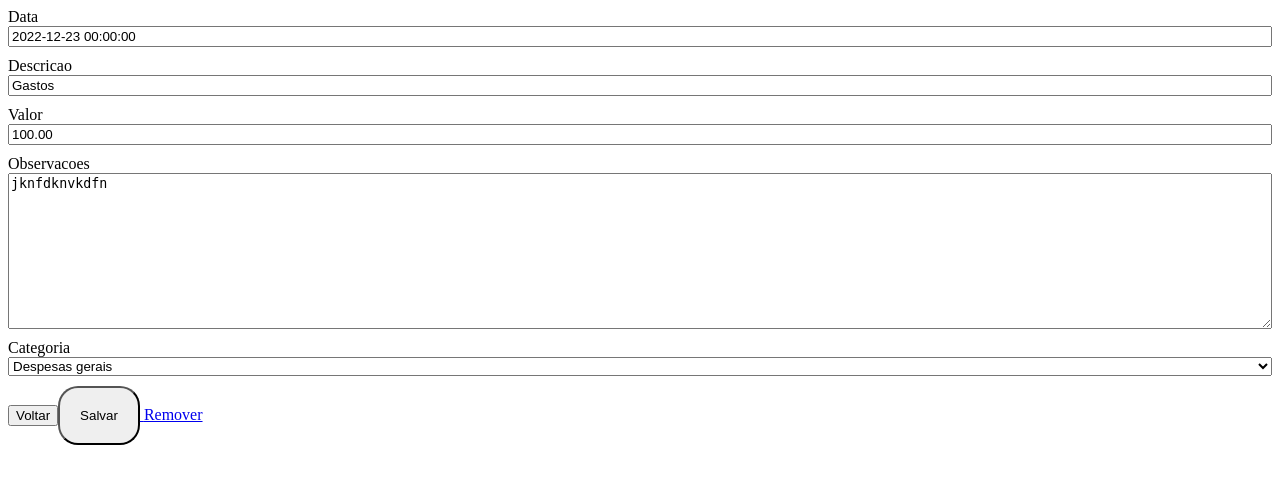
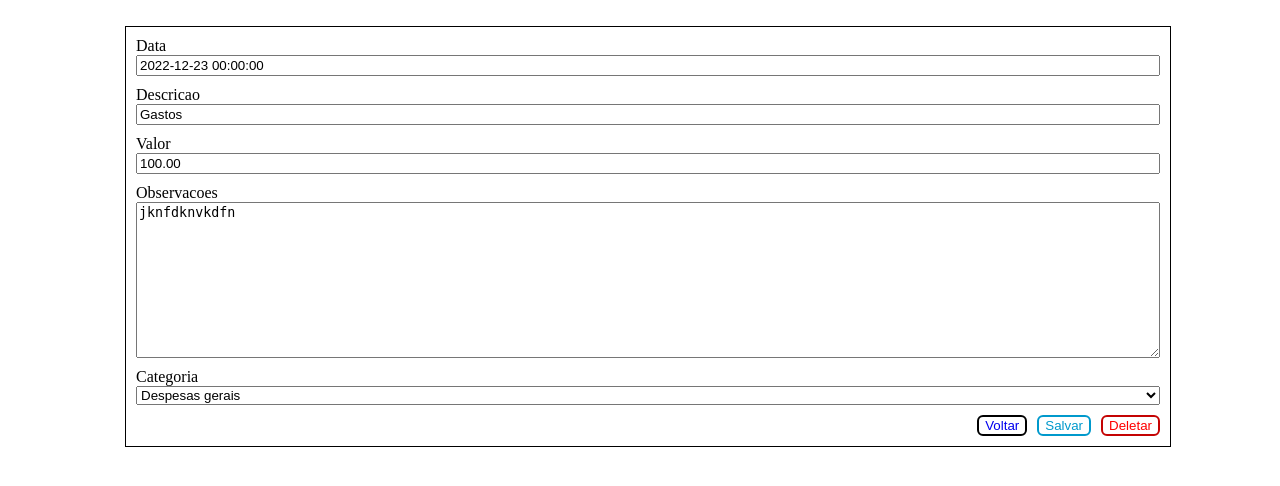
Before and after one commit to CarolinaRodrigues/crud-django, a Django app: page /update/10/ in a window 1280 px wide. Shown: the top 486 px of the page. Run offline with Django 4.2, Linux system fonts and the light colour scheme; data comes from the database, SQL or seed files in the repository; both versions use the stored data as it was after the commit.

Commit message:
melhorando style css e add container

```diff
--- a/contas/templates/contas/form.html
+++ b/contas/templates/contas/form.html
@@ -10,6 +10,7 @@
     <link rel="stylesheet" href="{% static 'css/style.css' %}">
 </head>
 <body>
+    <div class="container">
     <form action="" method="post">
         {% csrf_token %}
 
@@ -19,12 +20,19 @@
             {{ field }}
         </div>
         {% endfor%}
+        <div class="btn-group">
+            <button class="btn" type="button" ><a class="remove-line" href="{% url 'url_home' %}">Voltar</a</button>
+            <button class="btn btn-style-1" type="submit">Salvar</button>
+            {% if transacao %}
+                <button class="btn btn-style-2">
+                <a class="remove-line a-red" href="{% url 'url_delete' transacao.id %}">Deletar</a>
+                </button>
+            {% endif %}
 
-        <button type="button" value="Voltar" >Voltar<a href="{% url 'url_home' %}"></a</button>
-        <button class="btn" type="submit">Salvar</button>
-        {% if transacao %}
-            <a href="{% url 'url_delete' transacao.id %}">Remover</a>
-        {% endif %}
+        </div>
+
+
     </form>
+</div>
 </body>
 </html>
--- a/contas/templates/contas/home.html
+++ b/contas/templates/contas/home.html
@@ -7,14 +7,16 @@
   <link rel="stylesheet" href="{% static 'css/style.css' %}">
 </head>
 <body>
+  <div class="container">
     <h1>CONTROLE DE GASTOS</h1>
-  <h2>Listagem</h2>
-    <ul type="circle">
+    <h2>Listagem</h2>
+    <ul>
       {% for transacao in transacoes %}
           <li><a href="{% url 'url_update' transacao.id %}">{{ transacao.descricao }} - {{ transacao.data }} -
             {{ transacao.valor }} - {{ transacao.categoria }}</a</li>
       {% endfor %}
     </ul>
     <a href="{% url 'url_nova' %}">Novo</a>
+  </div>
 </body>
 </html>
--- a/contas/views.py
+++ b/contas/views.py
@@ -26,7 +26,7 @@ def update(request, pk):
 
     if form.is_valid():
         form.save()
-        return redirect('url_update')
+        return redirect('url_home')
 
     data['form'] = form
     data['transacao'] = transacao
--- a/static/css/style.css
+++ b/static/css/style.css
@@ -1,12 +1,52 @@
 body {
+    width: 100%;
+    height: 100%;
 
 }
 
-.btn {
-    padding: 20px;
-    border-radius: 20px;
+.container {
+    width: 80vw;
+    margin: auto;
+    margin-top: 2%;
+    border: 1px solid;
+    padding: 10px;
 }
 
+.remove-line {
+    text-decoration: none;
+}
+
+.a-red {
+    color: red;
+}
+.btn-group {
+    display: flex;
+    gap: 10px;
+    right: 10px;
+    justify-content: flex-end;
+}
+.btn {
+    background-color: white;
+    background: transparent;
+    border: 2px solid;
+    border-radius: 6px;
+}
+
+.btn-style-1 {
+    border-color: #0099CC;
+    color: #0099CC;
+}
+
+.btn-style-2 {
+    border-color: rgb(196, 3, 3);
+    color: rgb(207, 22, 22) !important;
+}
+.btn:hover {
+    cursor: pointer;
+}
+button:hover {
+    cursor: pointer;
+}
 .form-control {
     display: flex;
     flex-direction: column;
```
Also changed, not shown: db.sqlite3.
